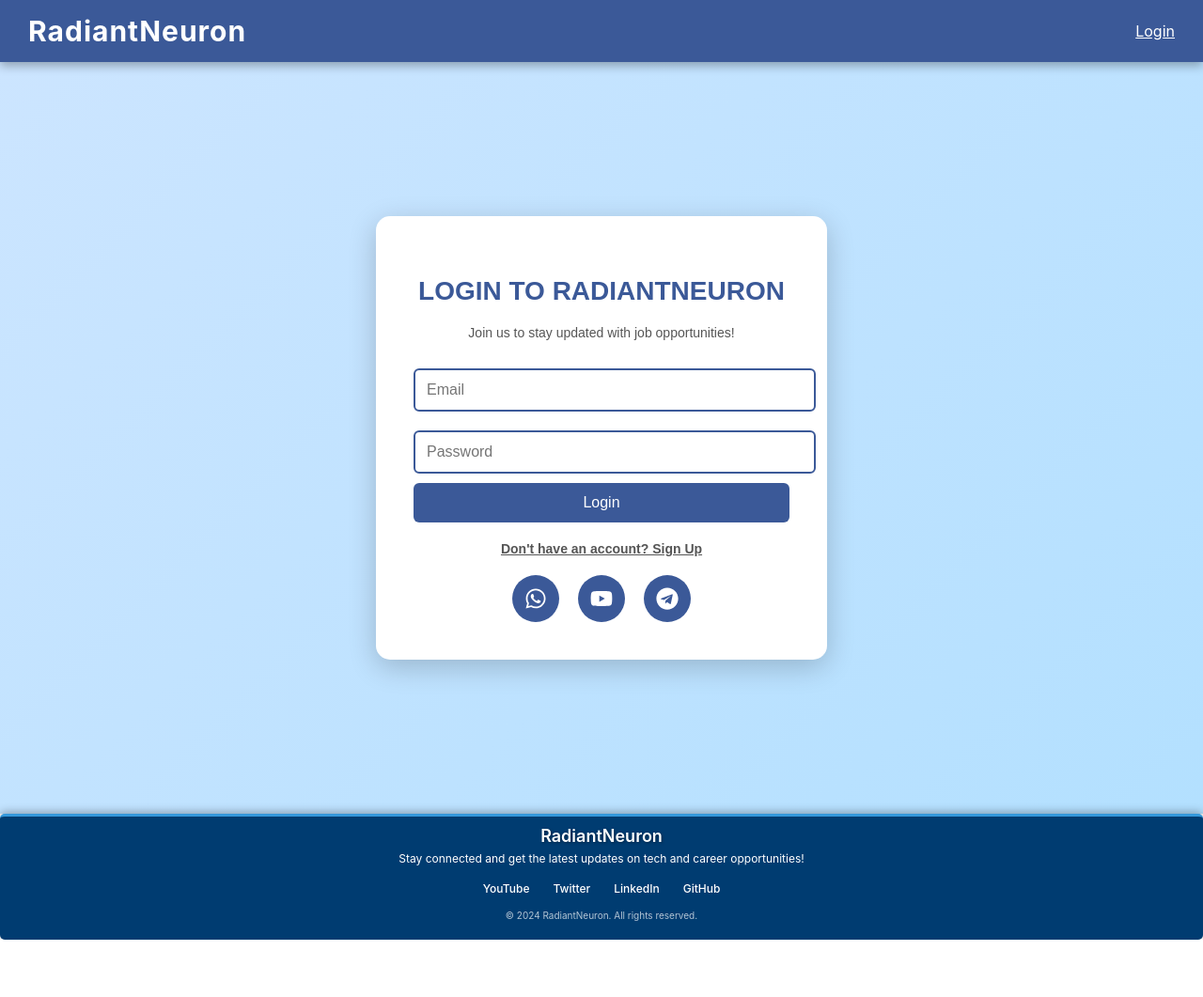
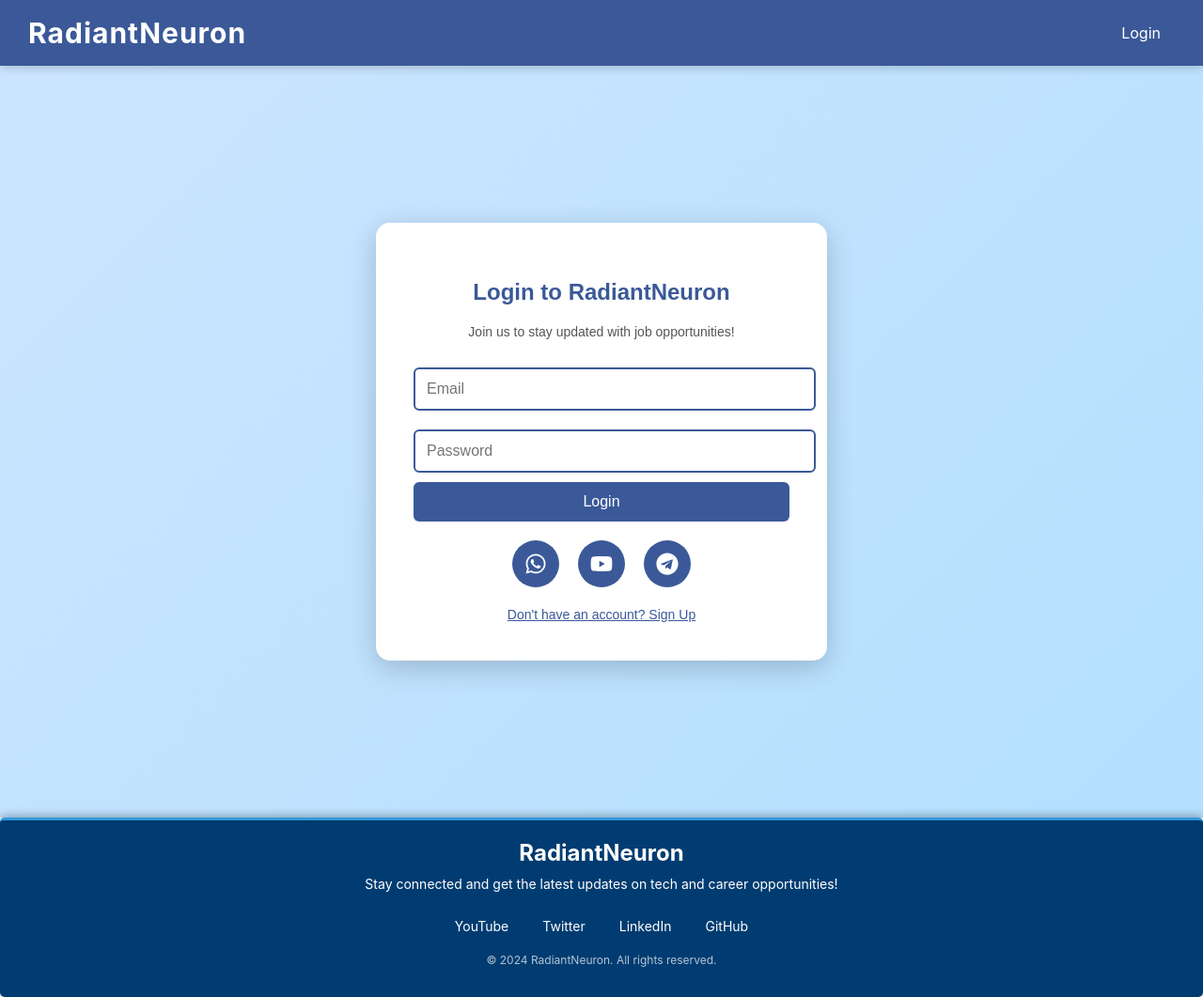
Before and after one commit to raavikant27/testtt, a React (Create React App) app: page / in a window 1280 px wide. Shown: the whole page at 94% size. Before the commit the page ends 1000 px from the top, so only its background shows below. Built offline with nearby package versions, Linux system fonts and the light colour scheme.

Commit message:
Your commit message here

```diff
--- a/src/components/Footer.js
+++ b/src/components/Footer.js
@@ -2,76 +2,61 @@ import React from 'react';
 import styled from 'styled-components';
 
 const FooterContainer = styled.footer`
-  background-color: #003c71; /* Darker Blue color */
+  background-color: #003c71;
   color: white;
-  padding: 10px 20px; /* Reduced padding for a compact look */
+  padding: 20px;
   text-align: center;
-  font-size: 12px; /* Consistent font size */
-  box-shadow: 0 -2px 10px rgba(0, 0, 0, 0.3); /* Lighter shadow for depth */
-  border-top: 3px solid #3498db; /* Distinct border */
-  border-radius: 5px; /* Rounded corners */
-  transition: background-color 0.3s; /* Smooth transition for background color */
-
-  &:hover {
-    background-color: #00508e; /* Lighter blue on hover */
-  }
+  font-size: 14px;
+  box-shadow: 0 -2px 10px rgba(0, 0, 0, 0.3);
+  border-top: 3px solid #3498db;
+  border-radius: 5px;
 
   @media (max-width: 600px) {
-    padding: 8px 15px; /* Further reduced padding for smaller screens */
-    font-size: 10px; /* Smaller font size */
+    font-size: 12px;
+    padding: 15px;
   }
 `;
 
 const FooterContent = styled.div`
-  max-width: 600px; /* Reduced max width for a tighter layout */
+  max-width: 1000px;
   margin: 0 auto;
-  padding: 0 10px; /* Adjusted horizontal padding */
+  padding: 0 20px;
 `;
 
 const Title = styled.h2`
-  margin: 0 0 5px; /* Reduced margin for the title */
-  font-size: 18px; /* Reduced title font size */
-  font-weight: 600; /* Semi-bold title */
-  text-shadow: 1px 1px 3px rgba(0, 0, 0, 0.4); /* Enhanced shadow */
-  transition: color 0.3s; /* Transition for hover effect */
-
-  &:hover {
-    color: #3498db; /* Color change on hover */
-  }
+  font-size: 24px;
+  font-weight: bold;
+  margin: 0 0 10px;
+  color: white;
 `;
 
 const Description = styled.p`
-  margin: 0 0 10px; /* Reduced spacing for the description */
-  font-size: 12px; /* Smaller description font size */
-  line-height: 1.5; /* Improved line spacing */
+  font-size: 14px;
+  margin: 0 0 20px;
 `;
 
 const SocialLinks = styled.div`
   display: flex;
   justify-content: center;
-  gap: 15px; /* Adjusted gap for better spacing */
-  margin-bottom: 10px; /* Reduced margin below social links */
-  flex-wrap: wrap; /* Allow links to wrap to the next line on smaller screens */
+  gap: 20px;
 
   a {
     color: white;
     text-decoration: none;
-    font-weight: 500; /* Font weight */
-    padding: 5px; /* Added padding for clickable area */
-    border-radius: 4px; /* Rounded corners for links */
-    transition: background-color 0.3s, transform 0.3s; /* Transition effects */
+    padding: 8px;
+    border-radius: 5px;
+    transition: background-color 0.3s;
 
     &:hover {
-      background-color: rgba(255, 255, 255, 0.2); /* Background color on hover */
-      transform: scale(1.05); /* Slightly enlarge on hover */
+      background-color: rgba(255, 255, 255, 0.2);
     }
   }
 `;
 
 const FooterBottom = styled.div`
-  margin-top: 10px; /* Reduced margin for copyright notice */
-  font-size: 10px; /* Smaller font size for copyright notice */
-  color: rgba(255, 255, 255, 0.7); /* Lighter color for copyright notice */
+  margin-top: 10px;
+  font-size: 12px;
+  color: rgba(255, 255, 255, 0.7);
 `;
 
 const Footer = () => {
--- a/src/components/Login.js
+++ b/src/components/Login.js
@@ -10,6 +10,10 @@ const LoginContainer = styled.div`
   height: 100vh;
   background: linear-gradient(135deg, #cce5ff, #b3e0ff);
   font-family: Arial, sans-serif;
+
+  @media (max-width: 768px) {
+    padding: 20px;
+  }
 `;
 
 const LoginBox = styled.div`
@@ -25,18 +29,33 @@ const LoginBox = styled.div`
     transform: scale(1.02);
   }
 
+  @media (max-width: 768px) {
+    width: 90%;
+    padding: 30px;
+  }
+
+  @media (max-width: 480px) {
+    padding: 20px;
+  }
+
   h2 {
     color: #3b5998;
     margin-bottom: 20px;
-    text-transform: uppercase;
-    font-weight: bold;
-    font-size: 28px; /* Increased font size */
+    font-size: 24px;
+
+    @media (max-width: 480px) {
+      font-size: 20px;
+    }
   }
 
   p {
     margin-bottom: 20px;
     color: #555;
-    font-size: 14px; /* Increased font size */
+    font-size: 14px;
+
+    @media (max-width: 480px) {
+      font-size: 12px;
+    }
   }
 `;
 
@@ -44,22 +63,27 @@ const Input = styled.input`
   width: 100%;
   padding: 12px;
   margin: 10px 0;
-  border: 2px solid #3b5998; /* Darker border color */
+  border: 2px solid #3b5998;
   border-radius: 6px;
   font-size: 16px;
   transition: border-color 0.3s;
 
   &:focus {
-    border-color: #6c757d; /* Grey border on focus */
+    border-color: #6c757d;
     outline: none;
     box-shadow: 0 0 5px rgba(108, 117, 125, 0.5);
+  }
+
+  @media (max-width: 480px) {
+    padding: 10px;
+    font-size: 14px;
   }
 `;
 
 const Button = styled.button`
   width: 100%;
   padding: 12px;
-  background-color: #3b5998; /* Darker blue color */
+  background-color: #3b5998;
   color: white;
   border: none;
   border-radius: 6px;
@@ -68,12 +92,17 @@ const Button = styled.button`
   transition: background-color 0.3s, transform 0.2s;
 
   &:hover {
-    background-color: #4a76b8; /* Lighter blue on hover */
+    background-color: #4a76b8;
     transform: translateY(-2px);
   }
 
   &:active {
     transform: translateY(0);
+  }
+
+  @media (max-width: 480px) {
+    padding: 10px;
+    font-size: 14px;
   }
 `;
 
@@ -90,53 +119,68 @@ const IconLink = styled.a`
   justify-content: center;
   width: 50px;
   height: 50px;
-  background-color: #3b5998; /* Darker blue for icons */
+  background-color: #3b5998;
   border-radius: 50%;
   color: white;
   font-size: 24px;
   transition: background-color 0.3s;
 
   &:hover {
-    background-color: #4a76b8; /* Lighter blue on hover */
+    background-color: #4a76b8;
+  }
+
+  @media (max-width: 480px) {
+    width: 40px;
+    height: 40px;
+    font-size: 20px;
   }
 `;
 
-const ToggleText = styled.p`
+const ToggleButton = styled.button`
   margin-top: 20px;
+  background: none;
+  border: none;
   color: #3b5998;
   cursor: pointer;
-  font-weight: bold;
   text-decoration: underline;
+  font-size: 14px;
   transition: color 0.3s;
 
   &:hover {
-    color: #2c3e50; /* Darker shade on hover */
+    color: #4a76b8;
   }
 `;
 
 const Login = ({ onLogin }) => {
   const [email, setEmail] = useState('');
   const [password, setPassword] = useState('');
-  const [isLogin, setIsLogin] = useState(true); // State to toggle between login and signup
-  const [name, setName] = useState(''); // For signup
-  const [confirmPassword, setConfirmPassword] = useState(''); // For signup
+  const [isLogin, setIsLogin] = useState(true);
+  const [name, setName] = useState(''); // For sign-up
+  const [confirmPassword, setConfirmPassword] = useState(''); // For sign-up
   const navigate = useNavigate();
 
-  const handleLogin = (e) => {
+  const handleSubmit = (e) => {
     e.preventDefault();
-    // Add your login logic here
-    onLogin();
-    navigate('/about');
-  };
-
-  const handleSignup = (e) => {
-    e.preventDefault();
-    // Add your sign-up logic here (e.g., API call)
-    if (password === confirmPassword) {
+    if (isLogin) {
+      // Handle login
       onLogin();
       navigate('/about');
     } else {
-      alert("Passwords do not match!");
+      // Handle sign-up
+      if (password === confirmPassword) {
+        // Simulate sign-up logic (e.g., API call)
+        console.log('User signed up:', { name, email, password });
+        // Reset fields
+        setEmail('');
+        setPassword('');
+        setConfirmPassword('');
+        setName('');
+        // Redirect or log in the user
+        onLogin();
+        navigate('/about');
+      } else {
+        alert("Passwords don't match!");
+      }
     }
   };
 
@@ -149,11 +193,11 @@ const Login = ({ onLogin }) => {
       <LoginBox>
         <h2>{isLogin ? 'Login to RadiantNeuron' : 'Sign Up for RadiantNeuron'}</h2>
         <p>{isLogin ? 'Join us to stay updated with job opportunities!' : 'Create an account to stay updated!'}</p>
-        <form onSubmit={isLogin ? handleLogin : handleSignup}>
+        <form onSubmit={handleSubmit}>
           {!isLogin && (
             <Input
               type="text"
-              placeholder="Full Name"
+              placeholder="Name"
               value={name}
               onChange={(e) => setName(e.target.value)}
               required
@@ -184,20 +228,20 @@ const Login = ({ onLogin }) => {
           )}
           <Button type="submit">{isLogin ? 'Login' : 'Sign Up'}</Button>
         </form>
-        <ToggleText onClick={toggleForm}>
-          {isLogin ? "Don't have an account? Sign Up" : "Already have an account? Login"}
-        </ToggleText>
         <FooterLinks>
-          <IconLink href="https://chat.whatsapp.com/Lu2cpuqmUMgFoykwi85Scb" target="_blank" rel="noopener noreferrer">
+          <IconLink href="https://chat.whatsapp.com/Lu2cpuqmUMgFoykwi85Scb" target="_blank">
             <FaWhatsapp />
           </IconLink>
-          <IconLink href="https://www.youtube.com/@RadiantNeuron-YouTube" target="_blank" rel="noopener noreferrer">
+          <IconLink href="https://www.youtube.com/@RadiantNeuron-YouTube" target="_blank">
             <FaYoutube />
           </IconLink>
-          <IconLink href="https://telegram.me" target="_blank" rel="noopener noreferrer">
+          <IconLink href="https://telegram.me" target="_blank">
             <FaTelegram />
           </IconLink>
         </FooterLinks>
+        <ToggleButton onClick={toggleForm}>
+          {isLogin ? "Don't have an account? Sign Up" : 'Already have an account? Login'}
+        </ToggleButton>
       </LoginBox>
     </LoginContainer>
   );
--- a/src/components/Navbar.js
+++ b/src/components/Navbar.js
@@ -1,15 +1,16 @@
-import React from 'react';
+import React, { useState } from 'react';
 import { Link, useNavigate } from 'react-router-dom';
 import styled from 'styled-components';
+import { FaBars, FaTimes } from 'react-icons/fa';
 
 const NavbarContainer = styled.nav`
   display: flex;
   justify-content: space-between;
   align-items: center;
   padding: 15px 30px;
-  background-color: #3b5998; /* Facebook blue color */
+  background-color: #3b5998;
   color: white;
-  box-shadow: 0 4px 10px rgba(0, 0, 0, 0.3);
+  box-shadow: 0 2px 10px rgba(0, 0, 0, 0.2);
   position: sticky;
   top: 0;
   z-index: 1000;
@@ -23,13 +24,18 @@ const NavbarContainer = styled.nav`
     cursor: pointer;
 
     &:hover {
-      color: #f5f5f5; /* Lighter color on hover */
+      color: #f5f5f5;
     }
   }
 
   .NavLinks {
     display: flex;
     gap: 30px;
+    align-items: center;
+
+    @media (max-width: 768px) {
+      display: none; /* Hide links initially on mobile */
+    }
   }
 
   .NavLinks a {
@@ -38,11 +44,16 @@ const NavbarContainer = styled.nav`
     padding: 10px 15px;
     border-radius: 5px;
     transition: background-color 0.3s, color 0.3s;
-  }
 
-  .NavLinks a:hover {
-    background-color: #f5f5f5; /* Light grey background on hover */
-    color: #3b5998; /* Darker blue text on hover */
+    &:hover {
+      background-color: #f5f5f5;
+      color: #3b5998;
+    }
+
+    &.active {
+      background-color: #f5f5f5; /* Active link highlight */
+      color: #3b5998;
+    }
   }
 
   .logout-button {
@@ -56,13 +67,45 @@ const NavbarContainer = styled.nav`
     transition: background-color 0.3s;
 
     &:hover {
-      background-color: #c62828; /* Red background on hover */
+      background-color: #c62828;
       color: #fff;
+    }
+  }
+
+  .hamburger {
+    display: none;
+    font-size: 24px;
+    cursor: pointer;
+    transition: color 0.3s;
+
+    &:hover {
+      color: #f5f5f5;
+    }
+  }
+
+  @media (max-width: 768px) {
+    .NavLinks {
+      display: ${({ isOpen }) => (isOpen ? 'flex' : 'none')};
+      flex-direction: column;
+      position: absolute;
+      top: 60px;
+      right: 0;
+      background-color: #3b5998;
+      width: 100%;
+      padding: 20px;
+      gap: 10px;
+      box-shadow: 0 2px 10px rgba(0, 0, 0, 0.2);
+      transition: max-height 0.3s ease-in-out;
+    }
+
+    .hamburger {
+      display: block;
     }
   }
 `;
 
 const Navbar = ({ isAuthenticated, onLogout }) => {
+  const [isOpen, setIsOpen] = useState(false);
   const navigate = useNavigate();
 
   const handleLogoutClick = () => {
@@ -70,28 +113,30 @@ const Navbar = ({ isAuthenticated, onLogout }) => {
     navigate('/'); // Redirect to login page after logout
   };
 
+  const toggleMenu = () => {
+    setIsOpen(!isOpen);
+  };
+
   return (
-    <NavbarContainer>
+    <NavbarContainer isOpen={isOpen}>
       <h1 onClick={() => navigate('/')}>RadiantNeuron</h1>
-      {isAuthenticated ? (
-        <div className="NavLinks">
-          <Link to="/">Home</Link>
-          <Link to="/about">About</Link>
-          <Link to="/contact">Contact</Link>
-          <Link to="/qna">Q&A</Link>
-          <Link to="/upload">Upload</Link>
-          <button
-            onClick={handleLogoutClick}
-            className="logout-button"
-          >
-            Logout
-          </button>
-        </div>
-      ) : (
-        <div>
+      <div className="hamburger" onClick={toggleMenu}>
+        {isOpen ? <FaTimes /> : <FaBars />}
+      </div>
+      <div className="NavLinks">
+        {isAuthenticated ? (
+          <>
+            <Link to="/" onClick={() => setIsOpen(false)} className={({ isActive }) => (isActive ? 'active' : '')}>Home</Link>
+            <Link to="/about" onClick={() => setIsOpen(false)} className={({ isActive }) => (isActive ? 'active' : '')}>About</Link>
+            <Link to="/contact" onClick={() => setIsOpen(false)} className={({ isActive }) => (isActive ? 'active' : '')}>Contact</Link>
+            <Link to="/qna" onClick={() => setIsOpen(false)} className={({ isActive }) => (isActive ? 'active' : '')}>Q&A</Link>
+            <Link to="/upload" onClick={() => setIsOpen(false)} className={({ isActive }) => (isActive ? 'active' : '')}>Upload</Link>
+            <button onClick={handleLogoutClick} className="logout-button">Logout</button>
+          </>
+        ) : (
           <Link to="/" style={{ color: 'white', fontSize: '16px' }}>Login</Link>
-        </div>
-      )}
+        )}
+      </div>
     </NavbarContainer>
   );
 };
```
